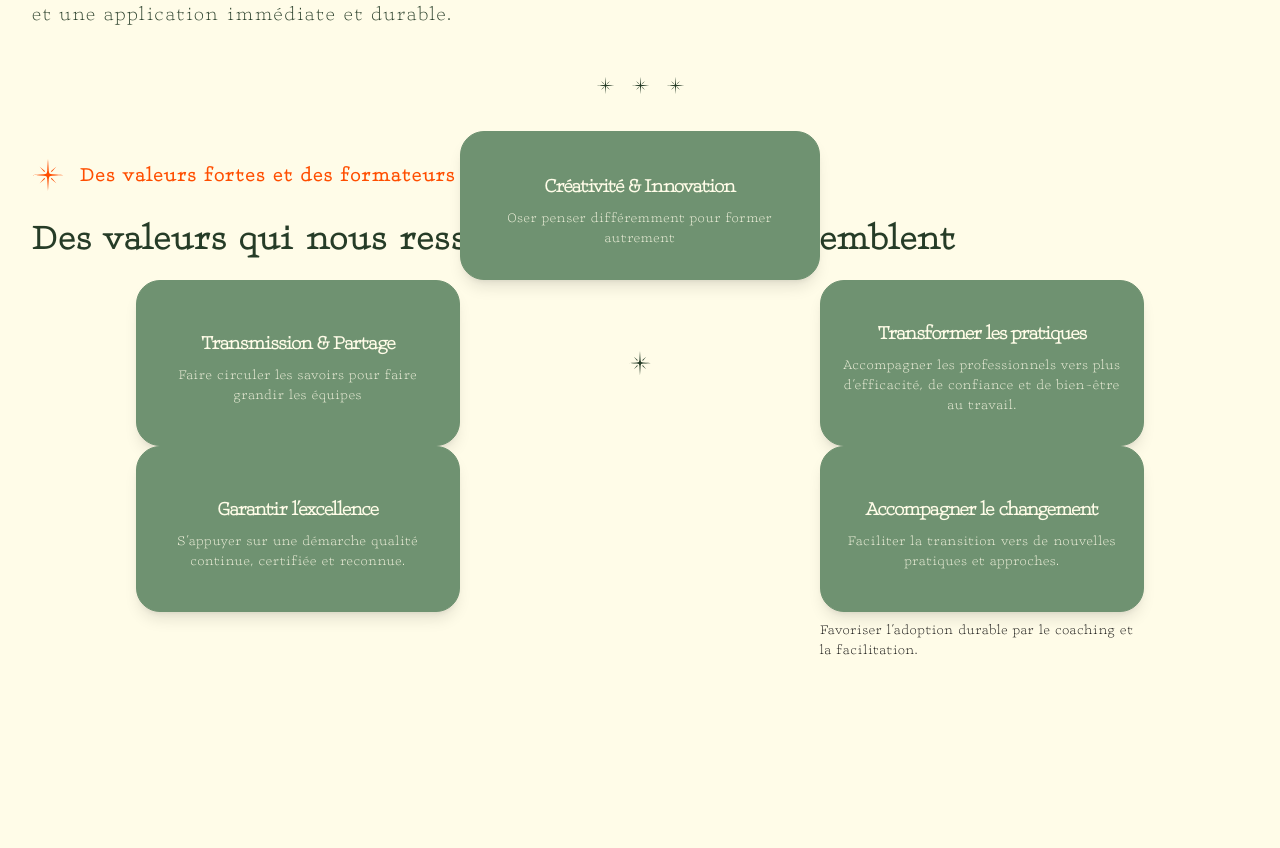
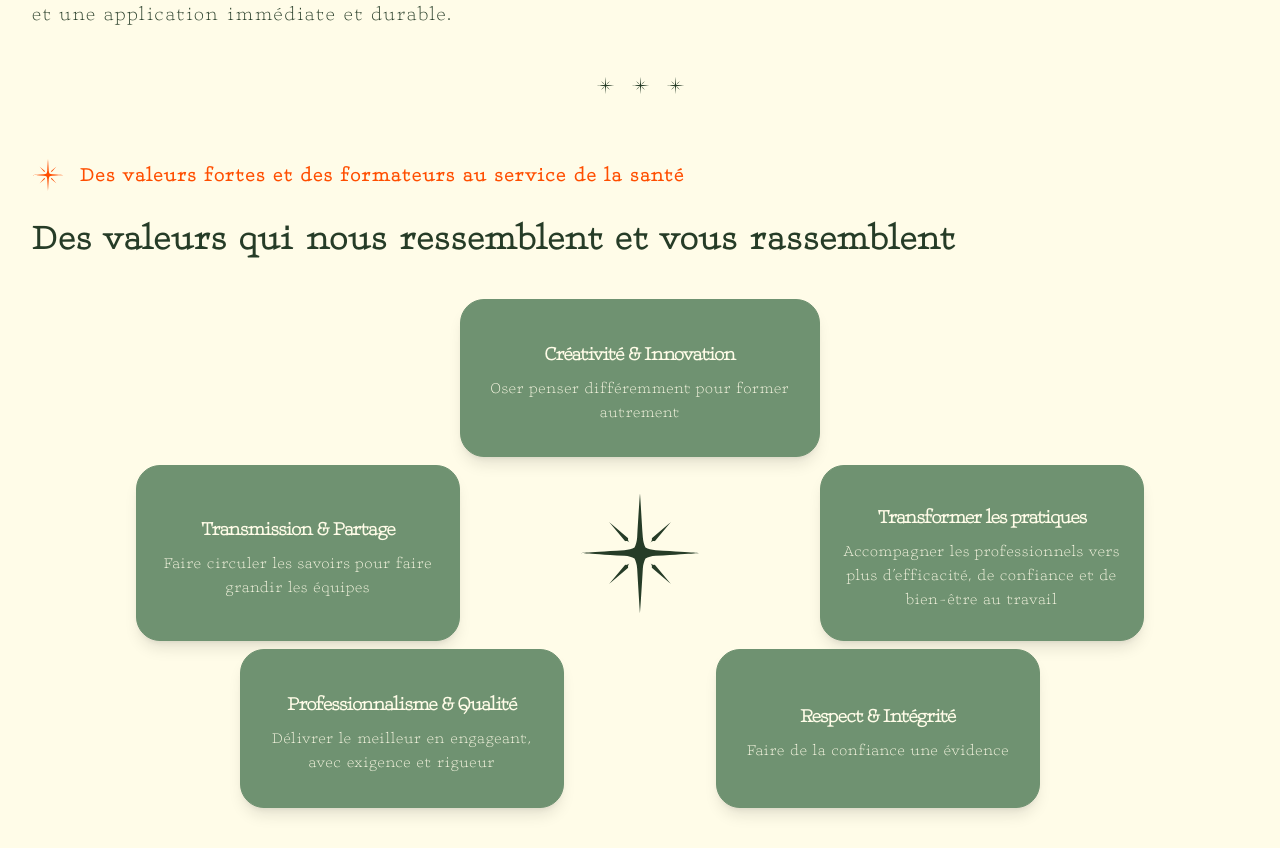
Before and after one commit to Jyok1m/ipseis, a Next.js app: page /secteur-sante in a window 1280 px wide. Shown: the part 2922-3770 px from the top of the page. Before the commit the page ends 3582 px from the top, so only its background shows below. Built offline with nearby package versions, Linux system fonts and the light colour scheme.

Commit message:
Amélioration de la mise en page dans la section "Secteur Santé" en ajustant les espacements et en rendant l'image de l'étoile plus visible.

```diff
--- a/src/app/secteur-sante/page.tsx
+++ b/src/app/secteur-sante/page.tsx
@@ -1,3 +1,5 @@
+"use client";
+
 import React from "react";
 import Image from "next/image";
 import TitlePage from "@/components/global/TitlePage";
@@ -50,7 +52,7 @@ function FeatBox({
 			} h-full text-center flex flex-col justify-center items-center ${className || ""}`}
 		>
 			<p className="mt-2 text-base sm:text-xl font-bold tracking-tight">{title}</p>
-			<p className="mt-2 text-sm">{description}</p>
+			<p className="mt-2 text-sm sm:text-base">{description}</p>
 		</div>
 	);
 }
@@ -189,12 +191,12 @@ export default function SecteurSante() {
 
 			<Divider />
 			<TitleSection tag="Des valeurs fortes et des formateurs au service de la santé" title=" Des valeurs qui nous ressemblent et vous rassemblent" />
-			<div className="pb-10 mx-auto max-w-7xl lg:px-8 tracking-wider mt-0 sm:-mt-44">
+			<div className="pb-10 mx-auto max-w-7xl px-6 lg:px-8 tracking-wider">
 				<div className="mx-auto max-w-5xl">
 					{/* Grille 3x3 — cartes rapprochées de l’étoile */}
-					<div className="relative grid grid-cols-1 gap-3 sm:gap-2 sm:[grid-template-columns:0.9fr_1fr_0.9fr] sm:[grid-template-rows:0.9fr_1fr_0.9fr] place-items-stretch">
+					<div className="relative grid grid-cols-1 gap-4 sm:gap-2 sm:[grid-template-columns:0.9fr_1fr_0.9fr] sm:[grid-template-rows:0.9fr_1fr_0.9fr] place-items-stretch">
 						{/* (1,2) — haut centre */}
-						<div className="sm:col-start-2 sm:row-start-1 sm:translate-y-2">
+						<div className="sm:col-start-2 sm:row-start-1">
 							<FeatBox title="Créativité & Innovation" description="Oser penser différemment pour former autrement" bgColor="maitrise" />
 						</div>
 
@@ -204,42 +206,39 @@ export default function SecteurSante() {
 						</div>
 
 						{/* (2,2) — centre : étoile */}
-						<div className="sm:col-start-2 sm:row-start-2 flex justify-center items-center relative z-10">
+						<div className="sm:col-start-2 sm:row-start-2 justify-center items-center relative z-10 hidden sm:flex">
+							<div className="relative z-20 sm:-mt-8 sm:-mb-8 sm:-mx-6">
 								<Image
 									src={require("../../_images/logo/star_green.svg")}
 									alt="Image de l'étoile d'Ipseis"
 									width={48}
 									height={48}
-								className="w-12 h-12"
+									className="w-60 h-60"
 								/>
+							</div>
 						</div>
 
 						{/* (2,3) — milieu droite */}
 						<div className="sm:col-start-3 sm:row-start-2 sm:-translate-x-2">
 							<FeatBox
 								title="Transformer les pratiques"
-								description="Accompagner les professionnels vers plus d’efficacité, de confiance et de bien-être au travail."
+								description="Accompagner les professionnels vers plus d’efficacité, de confiance et de bien-être au travail"
 								bgColor="maitrise"
 							/>
 						</div>
 
 						{/* (3,1) — bas gauche */}
-						<div className="sm:col-start-1 sm:row-start-3 sm:-translate-y-2 sm:translate-x-2">
+						<div className="sm:col-start-1 sm:row-start-3 sm:translate-x-28">
 							<FeatBox
-								title="Garantir l’excellence"
-								description="S’appuyer sur une démarche qualité continue, certifiée et reconnue."
+								title="Professionnalisme & Qualité"
+								description="Délivrer le meilleur en engageant, avec exigence et rigueur"
 								bgColor="maitrise"
 							/>
 						</div>
 
 						{/* (3,3) — bas droite */}
-						<div className="sm:col-start-3 sm:row-start-3 sm:-translate-y-2 sm:-translate-x-2">
-							<FeatBox
-								title="Accompagner le changement"
-								description="Faciliter la transition vers de nouvelles pratiques et approches."
-								bgColor="maitrise"
-							/>
-							<p className="mt-2 text-sm">Favoriser l’adoption durable par le coaching et la facilitation.</p>
+						<div className="sm:col-start-3 sm:row-start-3 sm:-translate-x-28">
+							<FeatBox title="Respect & Intégrité" description="Faire de la confiance une évidence" bgColor="maitrise" />
 						</div>
 					</div>
 				</div>
```
Lines whose indentation alone changed are shown as unchanged.
